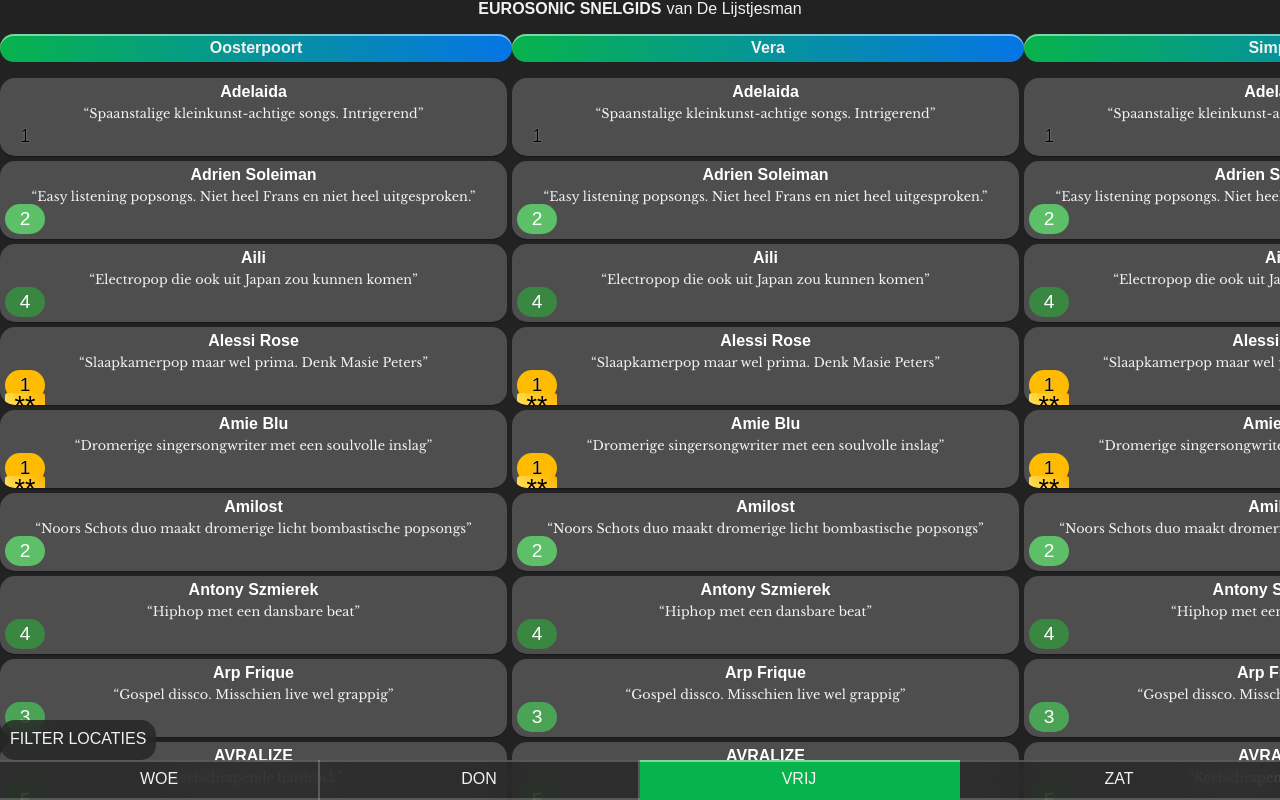
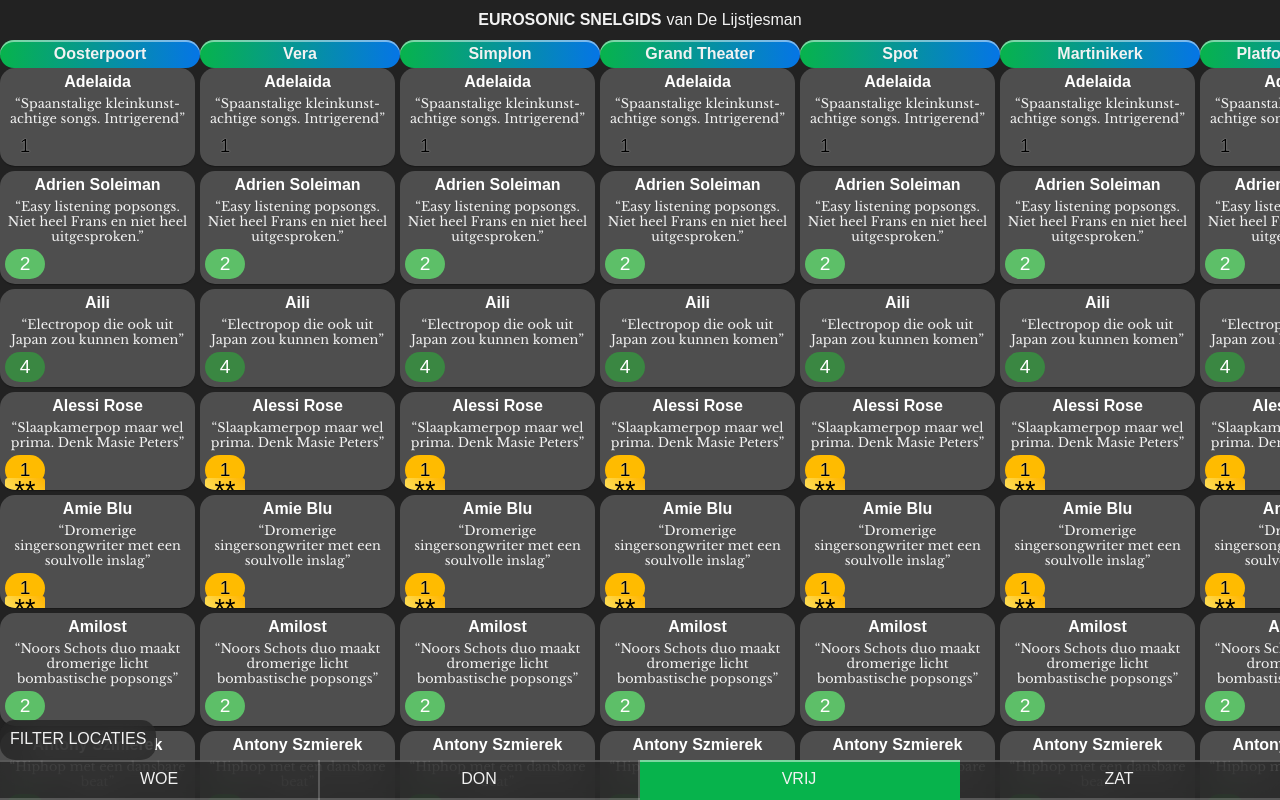
Before and after one commit to Ffyud/eurosonic-snelgids, an Angular app: page / in a window 1280 px wide. Built offline with nearby package versions, Linux system fonts and the light colour scheme; a web font is replaced by a local one.

Commit message:
improve styling

```diff
--- a/src/app/app.component.css
+++ b/src/app/app.component.css
@@ -15,7 +15,7 @@ main {
 }
 
 header {
-
+    line-height: 40px;
     position: relative;
     top: 0;
     text-align: center;
--- a/src/app/event-list/event-card/event-card.component.css
+++ b/src/app/event-list/event-card/event-card.component.css
@@ -36,6 +36,7 @@ p.description {
     quotes: "„" "“" "‚" "‘";
     font-size: .8em;
     margin: 0;
+    margin-bottom: var(--spacing-m);
     text-align: center;
     quotes: initial;
     font-family: var(--baskerville-font);
--- a/src/app/event-list/event-list.component.css
+++ b/src/app/event-list/event-list.component.css
@@ -17,6 +17,7 @@
 
 .event-list {
     width: 40vw;
+    max-width: 200px;
 }
 
 .event-list h3 {
@@ -30,6 +31,7 @@
     text-align: center;
     text-shadow: none;
     border-radius: var(--medium-radius);
+    margin: 0px;
     padding-top: var(--spacing-m);
     padding-bottom: var(--spacing-m);
     background: var(--main-color);
```
